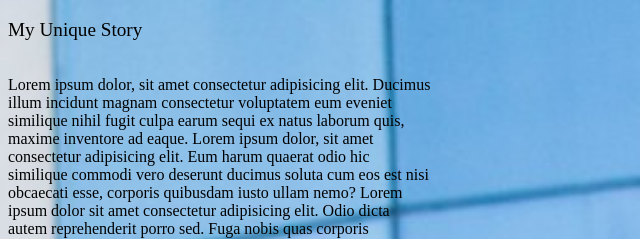
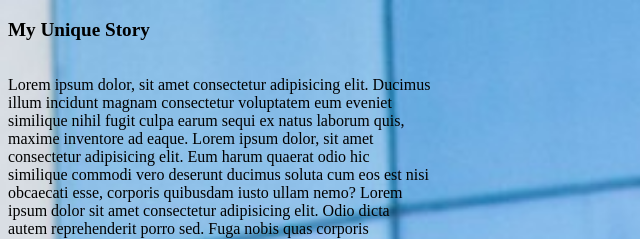
Before and after one commit to Shri6/instaSite, a plain HTML site: page index.html in a window 1280 px wide. Shown: the top 239 px of the page, 0-640 px from the left. Drawn offline with Linux system fonts and the light colour scheme.

Commit message:
Update style.css

```diff
--- a/docs/assets/style.css
+++ b/docs/assets/style.css
@@ -15,4 +15,5 @@
 p.head{
     font-family: "Lucida Handwriting", "Cursive";
     font-size:larger;
+    font-weight:bolder
 }
```
